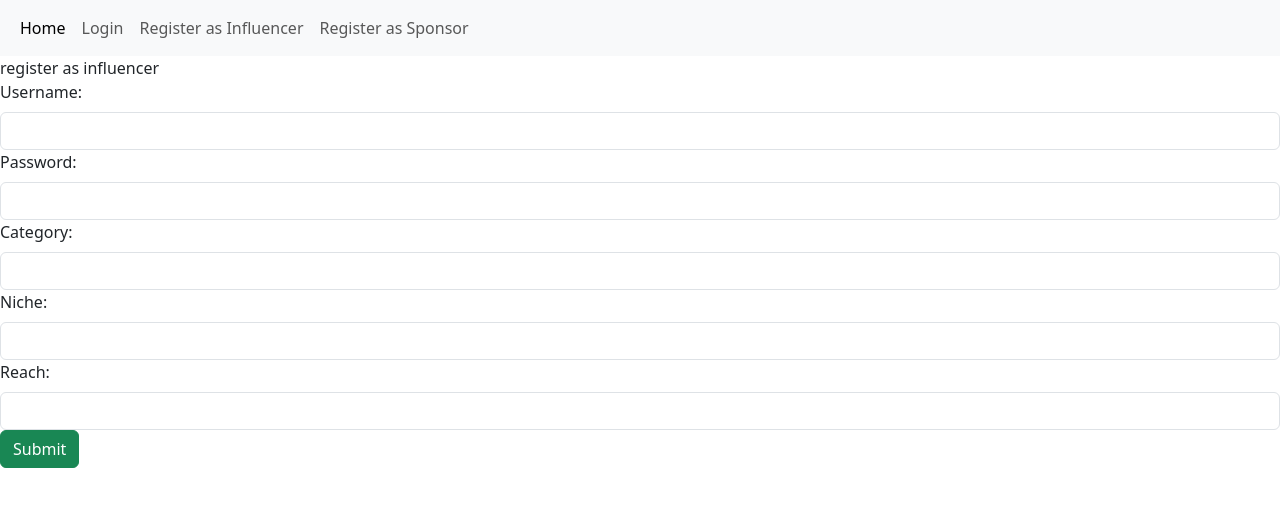
After one commit to 23f3001368/influencer-engagement-and-sponsorship-co-ordination-platfrom, a Flask app: page /iregister in a window 1280 px wide. The commit adds this page. Shown: the top 507 px of the page. Run offline with Flask 3, Linux system fonts and the light colour scheme.

Commit message:
changed a lot

```diff
--- a/app.py
+++ b/app.py
@@ -1,29 +1,136 @@
-from flask import Flask, render_template
+from flask import Flask, render_template, redirect, request
+from flask_sqlalchemy import SQLAlchemy
+
+app = Flask(__name__)
+app.config["SQLALCHEMY_DATABASE_URI"] = "sqlite:///project.db"
+db = SQLAlchemy(app)
 
 
-app = Flask(__name__)
+# tables
 
+class influencer(db.Model):
+    name = db.Column(db.String(50), primary_key=True)
+    passwd = db.Column(db.String(50))
+    flag = db.Column(db.Boolean, default=False)
+    category = db.Column(db.String(50))
+    niche = db.Column(db.String(50))
+    reach = db.Column(db.Integer)
+
+class admin(db.Model):
+    name = db.Column(db.String(50), primary_key=True)
+    passwd = db.Column(db.String(50))
+
+class sponsor(db.Model):
+    name = db.Column(db.String(50), primary_key=True)
+    passwd = db.Column(db.String(50))
+    industry = db.Column(db.String(50))
+    flag = db.Column(db.Boolean, default=False)
+
+class campaign(db.Model):
+    id = db.Column(db.Integer, primary_key=True)
+    name = db.Column(db.String(50))
+    desc = db.Column(db.String(50))
+    startdate = db.Column(db.Date)
+    enddate = db.Column(db.Date)
+    visibility = db.Column(db.Boolean)
+    flag = db.Column(db.Boolean,default=False)
+    goals = db.Column(db.String(50))
+    sponsor_name = db.Column(db.String(50), db.ForeignKey('sponsor.name'), nullable = False)
+
+class adreqs(db.Model):
+    id = db.Column(db.Integer, primary_key=True)
+    name = db.Column(db.String(50))
+    desc = db.Column(db.String(50))
+    campaign_id = db.Column(db.Integer)
+    influencer_name = db.Column(db.String(50))
+    amount = db.Column(db.Integer)
+    requirements = db.Column(db.String(50))
+    status = db.Column(db.String(50))
+
+
+
+with app.app_context():
+    db.create_all()
+
+#add admin
+
+# controllers
 @app.route('/')
 def home():
     return render_template('index.html')
 
-@app.route('/login', methods=['GET','POST'])
+@app.route('/login')
 def login():
     return render_template('login.html')
 
-@app.route('/iregister', methods=['GET','POST'])
-def iregister():
-    return render_template('iregister.html')
+@app.route('/login', methods=['POST'])
+def login_to():
+    username = request.form.get('username')
+    password = request.form.get('upassword')
+    category = request.form.get('role')
+    if category == 'Influencer':
+        user = influencer.query.filter_by(name=username, passwd=password).first()
+        if user:
+            return redirect("/influencer")
+    elif category == 'Sponsor':
+        user = sponsor.query.filter_by(name=username, passwd=password).first()
+        if user:
+            return redirect("/sponsor")
+    elif category == 'Admin':
+        user = admin.query.filter_by(name=username, passwd=password).first()
+        if user:
+            return redirect("/admin")
 
-@app.route('/sregister', methods=['GET','POST'])
-def sregister():
-    return render_template('sregister.html')
+    return render_template('error_login.html')
 
 
 
 
 
+@app.route('/iregister')
+def iregister():
+    return render_template('iregister.html')
+
+@app.route('/iregister',methods=['POST'])
+def iregister_to():
+    username = request.form.get('iusername')
+    password = request.form.get('iupassword')
+    category = request.form.get('icategory')
+    niche = request.form.get('iniche')
+    reach = request.form.get('ireach')
+    user = influencer(name=username,passwd=password,category=category,niche=niche,reach=reach)
+    db.session.add(user)
+    db.session.commit()
+    return redirect('/login')
+
+
+
+
+@app.route('/sregister')
+def sregister():
+    username=request.form.get('susername')
+    password=request.form.get('spassword')
+    industry=request.form.get('sindustry')
+    user = sponsor(name=username,passwd=password,industry=industry)
+    db.session.add(user)
+    db.session.commit()
+    return redirect('/login')
+
+
+@app.route('/influencer')
+def influencer_main():
+    return render_template('influencer.html')
+
+@app.route('/sponsor')
+def sponsor_main():
+    return render_template('sponsor.html')
+
+@app.route('/admin')
+def admin_main():
+    return render_template('admin.html')
+
 
 
 if __name__ == "__main__":
-    app.run()
+
+    app.run(debug=True)
--- a/config.py
+++ /dev/null
@@ -1,3 +0,0 @@
-from dotenv import load_dotenv
-import os
-load_dotenv()
--- /dev/null
+++ b/plan.txt
@@ -0,0 +1,6 @@
+
+table influencer: name passwd flag: bool category niche reach: integer
+table admin: name passwd
+table sponsor: name passwd industry flag
+table campaign: id name desc startdate enddate visibility flag goals sponsor.name
+table adreqs: id name desc campaign.id influencer.name amount requirements status flag
--- /dev/null
+++ b/templates/error_login.html
@@ -0,0 +1,6 @@
+{% extends 'layout.html' %}
+{% block body %}
+{% include 'nav.html' %}
+<h2>Please enter correct Role, Username and Password or Register newly!</h2>
+
+{% endblock %}
--- a/templates/index.html
+++ b/templates/index.html
@@ -2,4 +2,7 @@
 
 {% block body %}
  {% include 'nav.html' %}
+ <h1>Welcome to Influencer Engagement and Sponsorship Coordination Platform</h1>
+
+
 {% endblock%}
--- /dev/null
+++ b/templates/iregister.html
@@ -0,0 +1,25 @@
+{% extends 'layout.html' %}
+table influencer: name passwd flag: bool category niche reach: integer
+{% block body %}
+ {% include 'nav.html' %}
+
+ <form method="POST">
+    <span>register as influencer<br></span>
+        <label for="iuname" class="form-label">Username:</label>
+    <input type="text" id="iuname" name="iusername" class="form-control" required>
+    <label for="iupass" class="form-label">Password:</label>
+    <input type="text" id="iupass" name="iupassword" class="form-control" required>
+        <label for="icategory" class="form-label">Category:</label>
+    <input type="text" id="icategory" name="icategory" class="form-control" required>
+    <label for="iniche" class="form-label">Niche:</label>
+    <input type="text" id="iniche" name="iniche" class="form-control">
+    <label for="ireach" class="form-label">Reach:</label>
+    <input type="text" id="ireach" name="ireach" class="form-control">
+    <input type="submit" value="Submit" class="btn btn-success">
+ </form>
+
+
+
+
+
+{% endblock%}
--- a/templates/login.html
+++ b/templates/login.html
@@ -21,7 +21,6 @@ Login
     <label for="upass" class="form-label">Password:</label>
     <input type="text" id="upass" name="upassword" class="form-control">
     <input type="submit" value="Submit" class="btn btn-success">
-    <div>or register new</div>
-    <input type="button">
+
 </form>
 {% endblock %}
```
Also changed, not shown: models.py (deleted, +0 -17 lines), templates/influencer.html (added, +19 -0 lines), templates/sregister.html (added, +14 -0 lines), instance/project.db (added).
